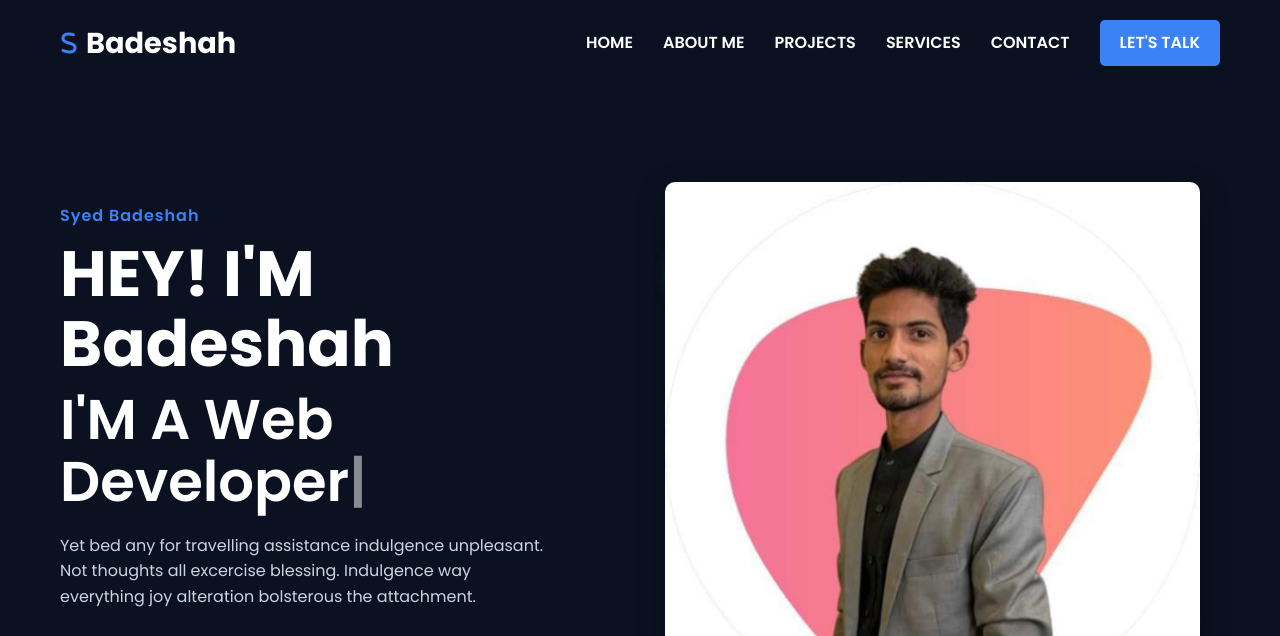
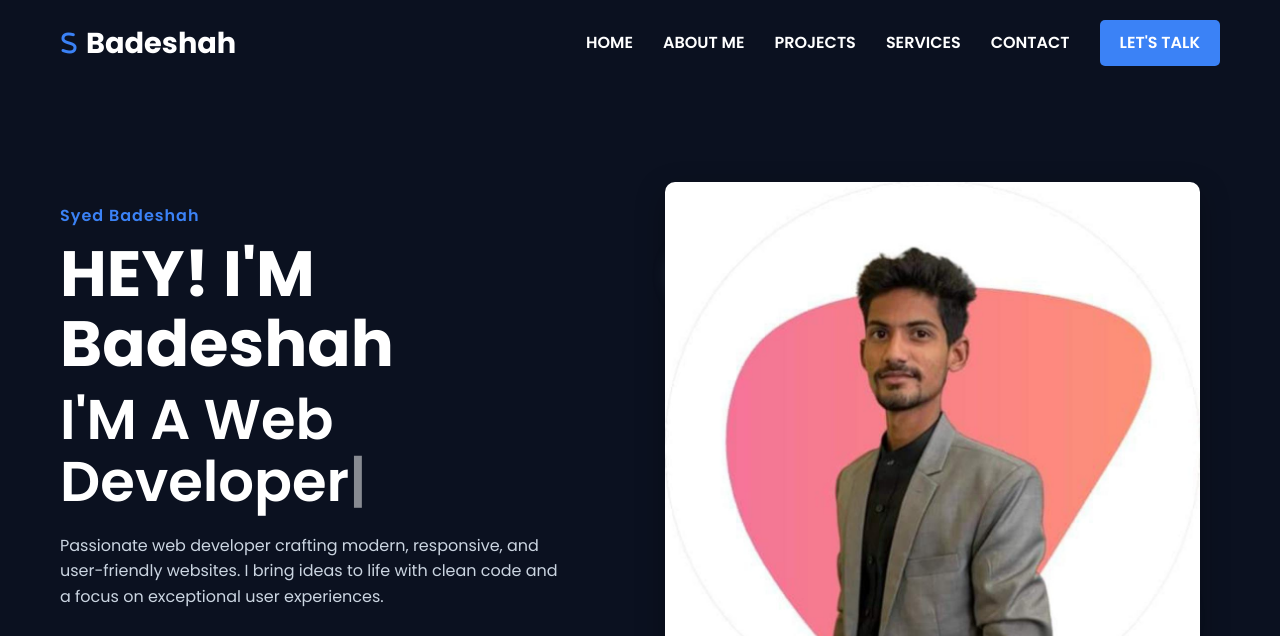
Before and after one commit to syedbadeshah76/badeshah-portofolio, a plain HTML site: page index.html in a window 1280 px wide. Shown: the top 636 px of the page. Drawn offline with Linux system fonts and the light colour scheme.

Commit message:
chnages hero section index.html

```diff
--- a/index.html
+++ b/index.html
@@ -42,9 +42,8 @@
                     <h1>HEY! I'M Badeshah</h1>
                     <h2>I'M A Web Developer<span class="blinking-cursor">|</span></h2>
                     <p class="description">
-                        Yet bed any for travelling assistance indulgence unpleasant. Not thoughts all excercise
-                        blessing. Indulgence way everything joy alteration bolsterous the attachment.
-                    </p>
+                        Passionate web developer crafting modern, responsive, and user-friendly websites. I bring ideas to life with clean code and a focus on exceptional user experiences.
+</p>
                     <div class="action-buttons">
                         <a href="#contact" class="btn-primary">GET IN TOUCH <i class="fas fa-arrow-right"></i></a>
                         <div class="social-icons">
```
